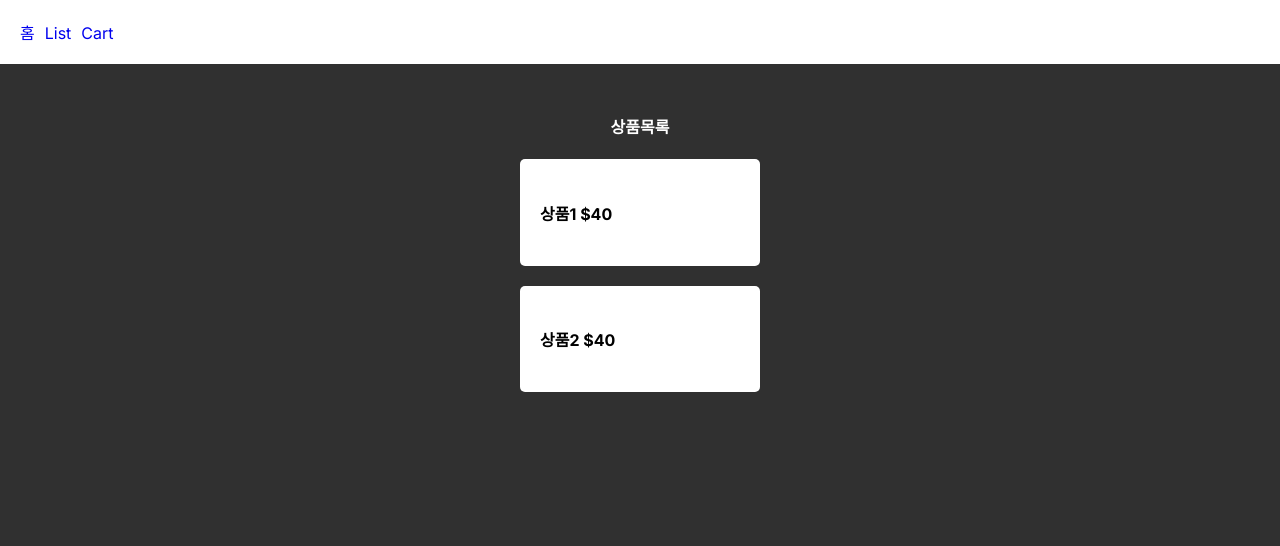
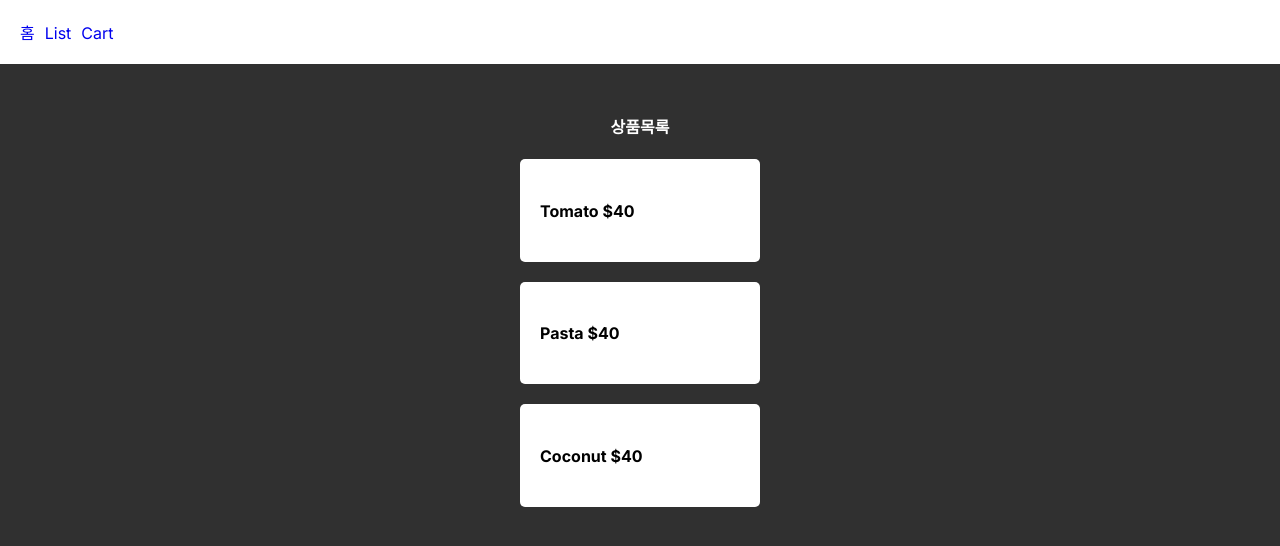
Before and after one commit to ddokn/next-js, a Next.js app in the folder fresh/: page /list in a window 1280 px wide. Shown: the top 546 px of the page. Built offline with nearby package versions, Linux system fonts and the light colour scheme.

Commit message:
Update map

```diff
--- a/fresh/app/list/page.js
+++ b/fresh/app/list/page.js
@@ -1,13 +1,18 @@
 export default function List() {
+  let product = ['Tomato', 'Pasta', 'Coconut']
+
   return (
     <div>
       <h4 className="title">상품목록</h4>
-      <div className="food">
-        <h4>상품1 $40</h4>
-      </div>
-      <div className="food">
-        <h4>상품2 $40</h4>
-      </div>
+      {
+        product.map((a, i)=>{
+          return (
+            <div className="food">
+              <h4>{ product[i] } $40</h4>
+            </div>
+          )
+        })
+      }
     </div>
   );
 }
```
